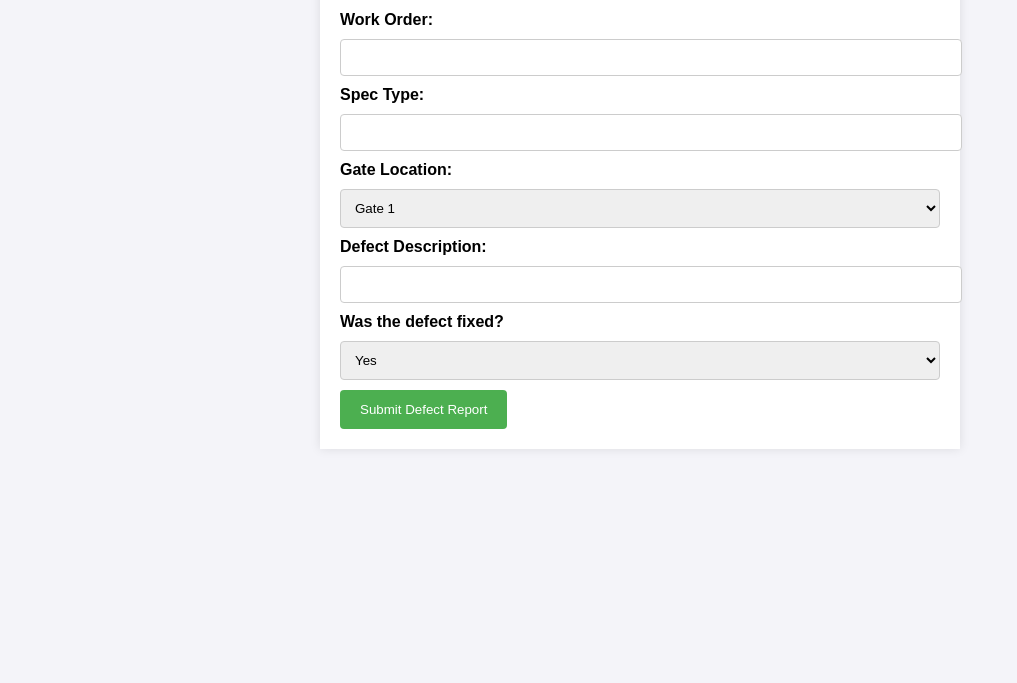
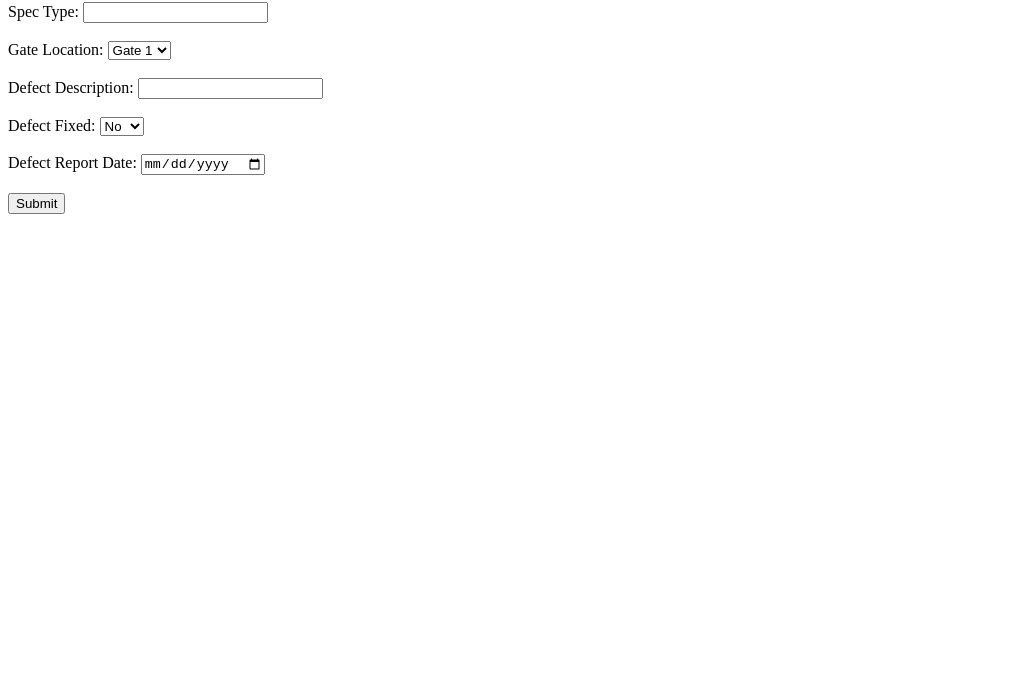
Before and after one commit to amarnathvasistha/utilimaster-qa, a plain HTML site: page index.html in a window 1280 px wide. Shown: the part 117-800 px from the top of the page, without its empty margins (0-1017 px from the left). Drawn offline with Linux system fonts and the light colour scheme.

Commit message:
index.html

```diff
--- a/index.html
+++ b/index.html
@@ -3,108 +3,70 @@
 <head>
     <meta charset="UTF-8">
     <meta name="viewport" content="width=device-width, initial-scale=1.0">
-    <title>Quality Data Entry</title>
-    <style>
-        body {
-            font-family: Arial, sans-serif;
-            padding: 20px;
-            background-color: #f4f4f9;
-        }
-        .container {
-            max-width: 600px;
-            margin: 0 auto;
-            background-color: white;
-            padding: 20px;
-            box-shadow: 0px 0px 10px rgba(0, 0, 0, 0.1);
-        }
-        label {
-            font-weight: bold;
-        }
-        input, select {
-            width: 100%;
-            padding: 10px;
-            margin: 10px 0;
-            border: 1px solid #ccc;
-            border-radius: 4px;
-        }
-        button {
-            padding: 12px 20px;
-            background-color: #4CAF50;
-            color: white;
-            border: none;
-            border-radius: 4px;
-            cursor: pointer;
-        }
-        button:hover {
-            background-color: #45a049;
-        }
-    </style>
+    <title>Defect Report Form</title>
 </head>
 <body>
+    <h1>Defect Report Form</h1>
+    <form id="defectForm">
+        <label for="workOrder">Work Order:</label>
+        <input type="text" id="workOrder" name="workOrder" required><br><br>
 
-<div class="container">
-    <h1>Quality Data Entry</h1>
+        <label for="specType">Spec Type:</label>
+        <input type="text" id="specType" name="specType" required><br><br>
 
-    <form id="qualityForm">
-        <!-- Work Order -->
-        <label for="workOrder">Work Order:</label>
-        <input type="text" id="workOrder" name="workOrder" required>
-
-        <!-- Spec Type -->
-        <label for="specType">Spec Type:</label>
-        <input type="text" id="specType" name="specType" required>
-
-        <!-- Gate Location -->
         <label for="gateLocation">Gate Location:</label>
         <select id="gateLocation" name="gateLocation" required>
-            <option value="Gate 1">Gate 1</option>
-            <option value="Gate 2">Gate 2</option>
-            <option value="Gate 3">Gate 3</option>
-            <option value="Final Gate">Final Gate</option>
-        </select>
+            <option value="1">Gate 1</option>
+            <option value="2">Gate 2</option>
+            <option value="3">Gate 3</option>
+            <option value="final">Final</option>
+        </select><br><br>
 
-        <!-- Defect Description -->
         <label for="defectDescription">Defect Description:</label>
-        <input type="text" id="defectDescription" name="defectDescription" required>
+        <input type="text" id="defectDescription" name="defectDescription" required><br><br>
 
-        <!-- Was defect fixed? -->
-        <label for="defectFixed">Was the defect fixed?</label>
+        <label for="defectFixed">Defect Fixed:</label>
         <select id="defectFixed" name="defectFixed" required>
+            <option value="No">No</option>
             <option value="Yes">Yes</option>
-            <option value="No">No</option>
-        </select>
+        </select><br><br>
 
-        <button type="submit">Submit Defect Report</button>
+        <!-- Date Picker -->
+        <label for="defectDate">Defect Report Date:</label>
+        <input type="date" id="defectDate" name="defectDate" required><br><br>
+
+        <button type="submit">Submit</button>
     </form>
-</div>
 
     <script>
-    // Event listener to handle form submission
-    document.getElementById('qualityForm').addEventListener('submit', function(event) {
+        document.getElementById("defectForm").addEventListener("submit", function(event) {
             event.preventDefault();
 
-        // Collect form data
             const formData = {
-            workOrder: document.getElementById('workOrder').value,
-            specType: document.getElementById('specType').value,
-            gateLocation: document.getElementById('gateLocation').value,
-            defectDescription: document.getElementById('defectDescription').value,
-            defectFixed: document.getElementById('defectFixed').value
+                workOrder: document.getElementById("workOrder").value,
+                specType: document.getElementById("specType").value,
+                gateLocation: document.getElementById("gateLocation").value,
+                defectDescription: document.getElementById("defectDescription").value,
+                defectFixed: document.getElementById("defectFixed").value,
+                defectDate: document.getElementById("defectDate").value // Collect the date value
             };
 
-        // Submit the data to backend (using fetch)
-        fetch('http://your-backend-url.com/submitDefect', {
-            method: 'POST',
+            fetch("http://localhost:3000/submit", {
+                method: "POST",
                 headers: {
-                'Content-Type': 'application/json'
+                    "Content-Type": "application/json"
                 },
                 body: JSON.stringify(formData)
             })
             .then(response => response.json())
-        .then(data => alert('Defect report submitted successfully!'))
-        .catch(error => alert('Error submitting defect report: ' + error));
+            .then(data => {
+                alert("Defect report submitted successfully!");
+                console.log(data);
+            })
+            .catch(error => {
+                console.error("Error submitting defect report:", error);
+            });
         });
     </script>
-
 </body>
 </html>
```
Lines whose indentation alone changed are shown as unchanged.
